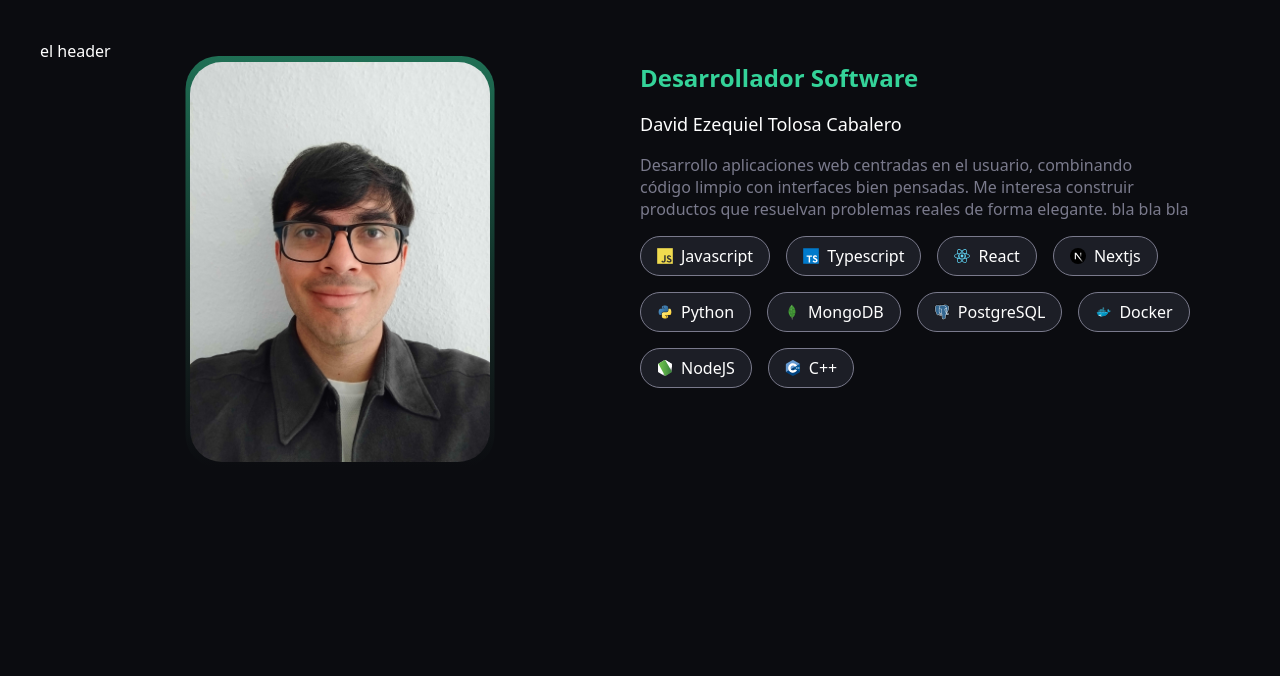
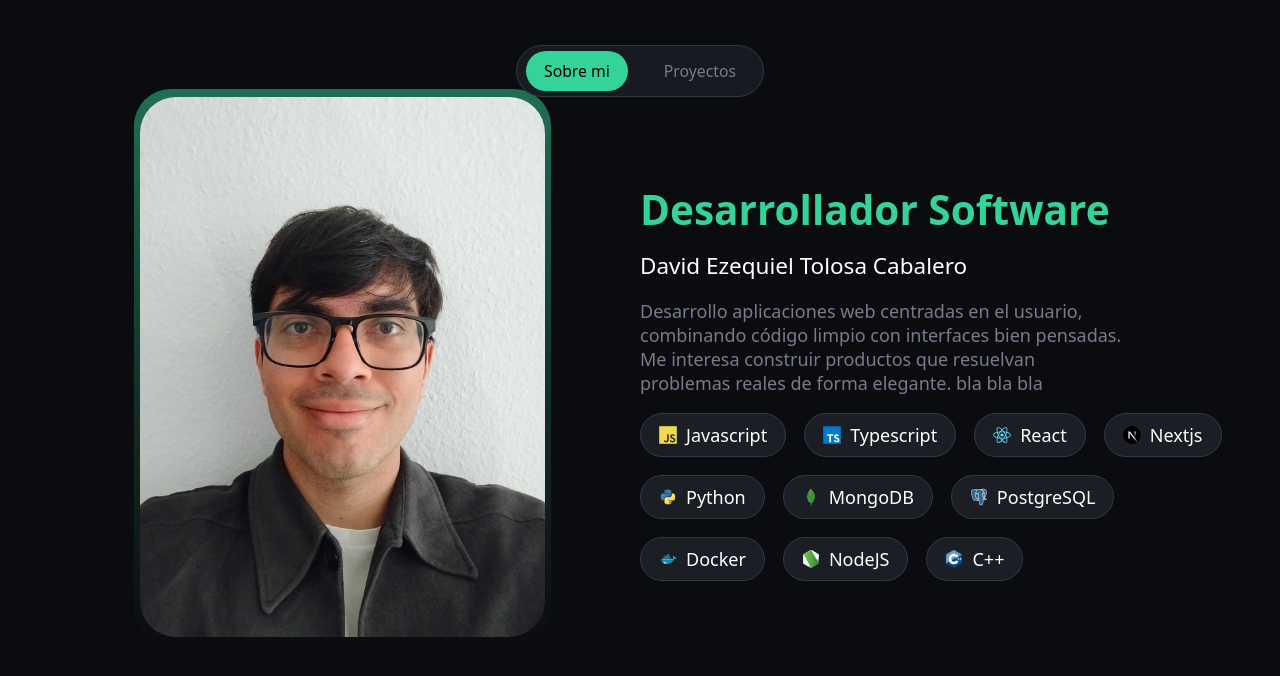
Before and after one commit to DavdTC/Portfolio, a React (Vite) app: page / in a window 1280 px wide. Shown: the top 676 px of the page. Built offline with nearby package versions, Linux system fonts and the light colour scheme.

Commit message:
feat: added header

```diff
--- a/src/App.tsx
+++ b/src/App.tsx
@@ -1,5 +1,6 @@
 import profile from "./assets/photo.jpg"
 import { Badge } from "./components/Badge/Badge"
+import { Header } from "./components/Header/Header"
 import { CplusplusIcon } from "./icons/CPlusPlusIcon"
 import { DockerIcon } from "./icons/DockerIcon"
 import { JavascriptIcon } from "./icons/JavascriptIcon"
@@ -14,26 +15,27 @@ import { TypescriptIcon } from "./icons/TypescriptIcon"
 function App() {
 
   return (
-    <div className="p-10 min-h-svh">
-      <header>
-        <p>el header</p>
-      </header>
+    <div className="flex min-h-svh flex-col p-10">
 
-      <main className="h-full w-full">
-        <section className="flex w-full justify-around">
-          <div className="flex max-w-1/2 justify-center">
+      <Header />
 
-            <div className="relative w-1/2">
+      <main className="flex w-full flex-1">
+        <section className="flex w-full h-full justify-around">
+          <div className="flex w-1/2 justify-center">
+
+            <div className="relative w-90">
             <div className="absolute bg-linear-to-b from-primary via-primary/40 to-background opacity-50 -z-1 scale-103 w-full h-full rounded-4xl"></div>
               <img src={profile} alt="personal photo" className="rounded-4xl" />
             </div>
           </div>
-          <div className="flex flex-col text-left text-balance max-w-1/2 gap-4">
-            <p className="text-primary text-2xl font-bold">Desarrollador Software</p>
-            <p className="text-lg">David Ezequiel Tolosa Cabalero</p>
+          <div className="flex flex-col text-left text-balance w-1/2 gap-4 mt-20">
+            <p className="text-primary text-4xl font-bold">Desarrollador Software</p>
+            <p className="text-xl">David Ezequiel Tolosa Cabalero</p>
             <p className="text-muted text-balance">Desarrollo aplicaciones web centradas en el usuario, combinando código limpio con interfaces bien pensadas. Me interesa construir productos que resuelvan problemas reales de forma elegante. bla bla bla</p>
+
             <div>
               <ul className="w-auto h-auto flex flex-wrap gap-4">
+                {/* Hacer un bucle con el map */}
                 <li><Badge text="Javascript" icon={JavascriptIcon}/></li>
                 <li><Badge text="Typescript" icon={TypescriptIcon}></Badge></li>
                 <li><Badge text="React" icon={ReactIcon}></Badge></li>
@@ -46,6 +48,7 @@ function App() {
                 <li><Badge text="C++" icon={CplusplusIcon}></Badge></li>
               </ul>
             </div>
+
           </div>
         </section>
       </main>
--- a/src/components/Badge/Badge.tsx
+++ b/src/components/Badge/Badge.tsx
@@ -7,7 +7,7 @@ interface IBadge {
 
 export function Badge({ text, icon: Icon }: IBadge): JSX.Element {
   return (
-    <div className="h-auto w-auto px-4 py-2 flex items-center gap-2 text-center rounded-full text-md border border-muted bg-background-badge">
+    <div className="h-auto w-auto px-4 py-2 flex items-center gap-2 text-center rounded-full text-md border border-border bg-background-secondary">
       <Icon className="w-4 h-4"></Icon>
       {text}
     </div>
--- a/src/components/Header/Header.tsx
+++ b/src/components/Header/Header.tsx
@@ -0,0 +1,25 @@
+import { useState } from "react";
+import { NavButton } from "../NavButton/NavButton";
+
+export function Header() {
+
+  const navItems = [
+    { id: "#aboutMe", label: "Sobre mi" },
+    { id: "#proyects", label: "Proyectos" }
+  ]
+
+  const [activeNav, setActiveNav] = useState(navItems[0].id)
+
+  return (
+    <header className="flex items-center justify-center h-full sticky top-10 z-1">
+      <nav className="border rounded-full px-2 py-1 bg-background-secondary/80 border-border backdrop-blur-md">
+        <ul className="flex gap-4">
+          {navItems.map((item) => (
+            <NavButton key={item.id} text={item.label} ref={item.id} isClicked={activeNav === item.id} onClick={() => setActiveNav(item.id)}></NavButton>
+          ))}
+        </ul>
+      </nav>
+    </header>
+
+  )
+}
--- /dev/null
+++ b/src/components/NavButton/NavButton.tsx
@@ -0,0 +1,14 @@
+interface INavButton {
+  text: string
+  ref: string
+  isClicked: boolean
+  onClick: () => void
+}
+
+export function NavButton({ text, ref, isClicked, onClick }: INavButton) {
+  return (
+    <div className={`flex py-2 px-4 rounded-full text-sm ${isClicked ? "bg-primary text-black" : "text-muted"}`}>
+      <a className="hover:text-white transition-all" href={ref} onClick={onClick}>{text}</a>
+    </div>
+  )
+}
--- a/src/index.css
+++ b/src/index.css
@@ -7,7 +7,8 @@
 
 
   --color-background: #0B0C10;
-  --color-background-badge: #1C1E26;
+  --color-background-secondary: #1C1E26;
+  --color-border: #363840;
 }
 
 :root {
@@ -18,7 +19,7 @@
   --heading: system-ui, 'Segoe UI', Roboto, sans-serif;
   --mono: ui-monospace, Consolas, monospace;
 
-  font: 16px var(--sans);
+  font: 18px var(--sans);
   color: var(--color-text);
   background: var(--color-background);
 
```
